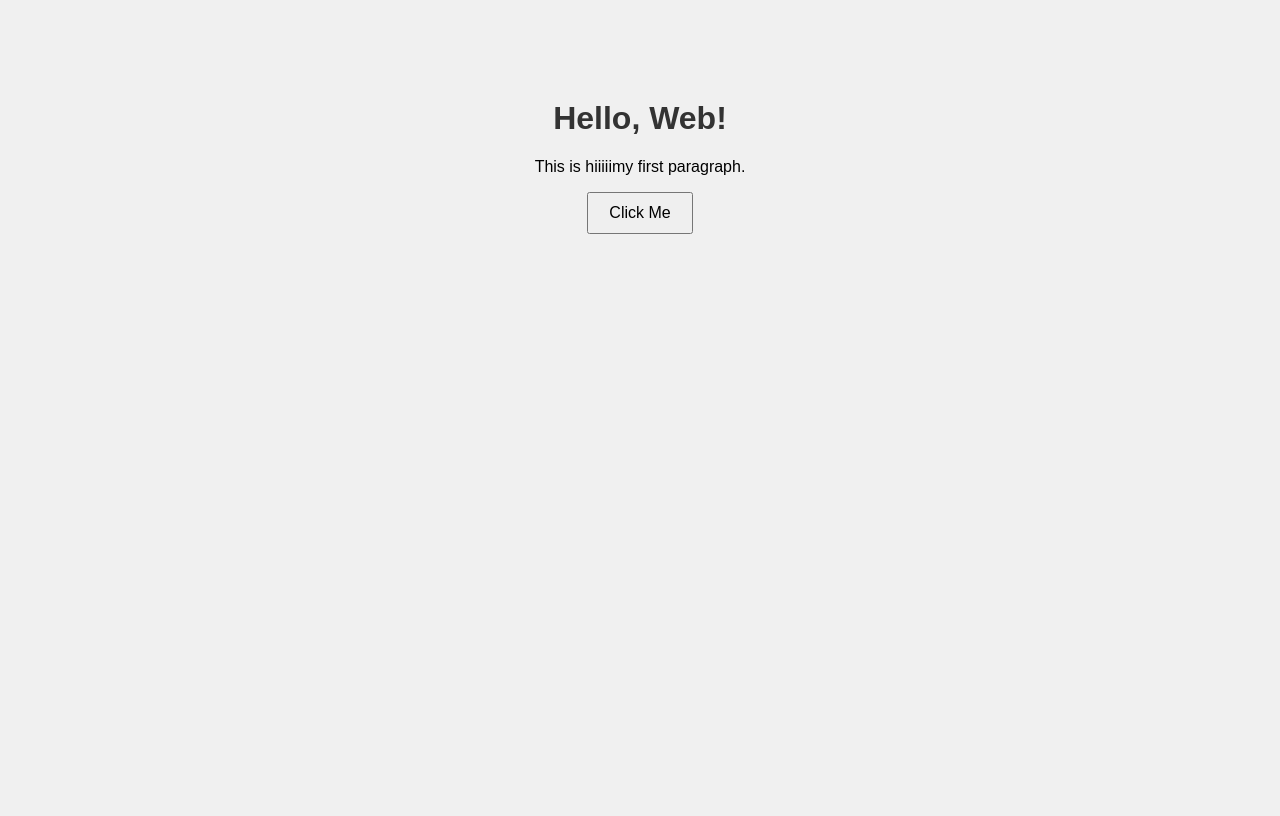
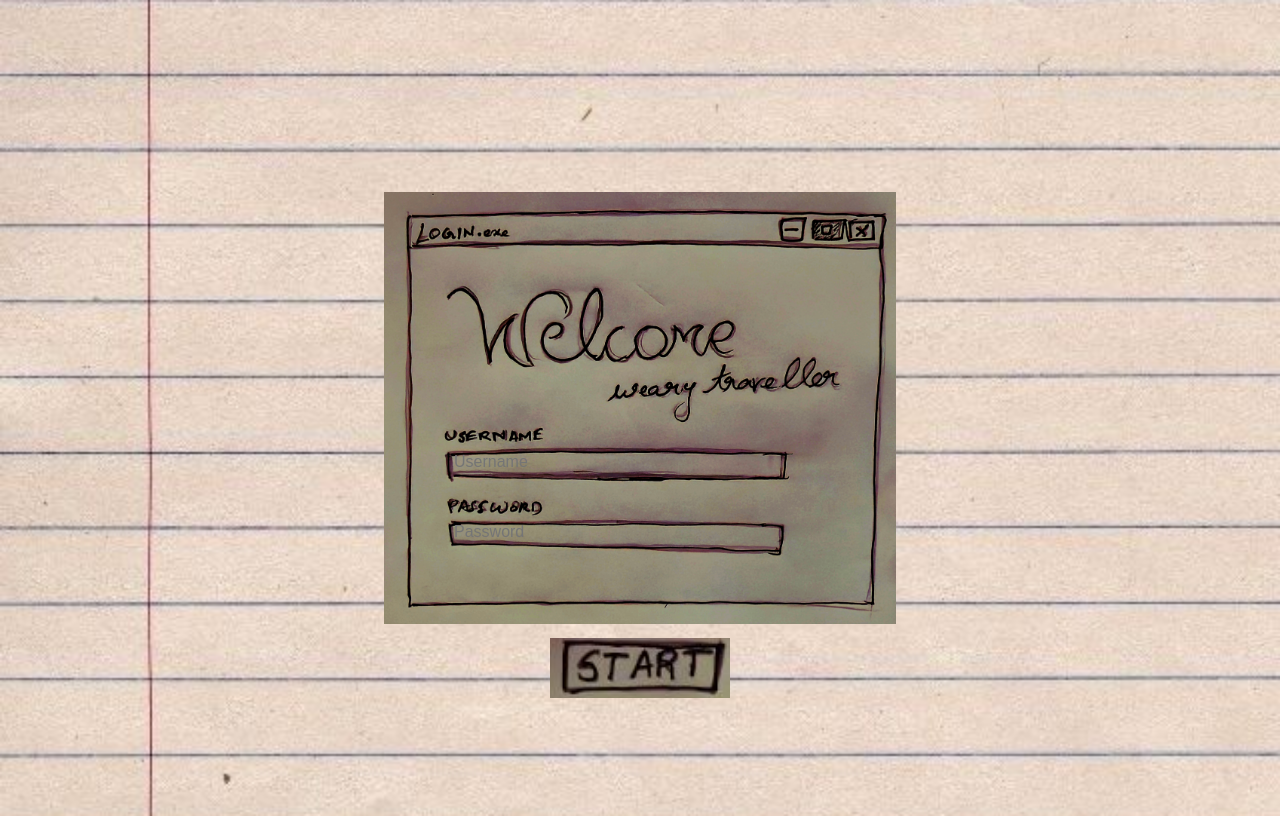
Before and after one commit to Titan121321/Lithium, a plain HTML site: page Questgame/index.html in a window 1280 px wide. Drawn offline with Linux system fonts and the light colour scheme.

Commit message:
Add files via upload

```diff
--- a/Questgame/index.html
+++ b/Questgame/index.html
@@ -1,16 +1,35 @@
 <!DOCTYPE html>
 <html lang="en">
 <head>
-    <meta charset="UTF-8">
-    <meta name="viewport" content="width=device-width, initial-scale=1.0">
-    <title>My First Web Page</title>
-    <link rel="stylesheet" href="style.css">
+  <meta charset="UTF-8">
+  <title>Login System</title>
+  <link rel="stylesheet" href="style.css">
 </head>
 <body>
-    <h1>Hello, Web!</h1>
-    <p>This is hiiiiimy first paragraph.</p>
-    <button id="myButton">Click Me</button>
+  <div class="login-container">
+    <input type="text" id="username" placeholder="Username" />
+    <input type="password" id="password" placeholder="Password" />
+    <button type="button" onclick="login()" class="login-btn">
 
-    <script src="script.js"></script>
+</button>
+    <p id="message"></p>
+  </div>
+
+  <script>
+    function login() {
+      const username = document.getElementById("username").value;
+      const password = document.getElementById("password").value;
+      const message = document.getElementById("message");
+
+      if (username === "user123" && password === "pass123") {
+        message.style.color = "green";
+        message.textContent = "Login successful!";
+        window.location.href = "vanquest.html"; // <== ADD THIS LINE
+      } else {
+        message.style.color = "red";
+        message.textContent = "Invalid credentials.";
+      }
+    }
+  </script>
 </body>
 </html>
--- a/Questgame/script.js
+++ b/Questgame/script.js
@@ -1,3 +1,12 @@
-function changeText() {
-  document.getElementById("greeting").textContent = "You clicked the button!";
+function login() {
+  const username = document.getElementById("username").value;
+  const password = document.getElementById("password").value;
+  const message = document.getElementById("message");
+
+  if (username === "user123" && password === "pass123") {
+    window.location.href = "vanquest.html"; // Immediate redirect
+  } else {
+    message.style.color = "red";
+    message.textContent = "Invalid credentials.";
+  }
 }
--- a/Questgame/style.css
+++ b/Questgame/style.css
@@ -1,16 +1,95 @@
 body {
-  font-family: Arial, sans-serif;
-  text-align: center;
-  margin-top: 100px;
-  background-color: #f0f0f0;
+  font-family: Arial;
+  display: flex;
+  justify-content: center;
+  align-items: center;
+  height: 100vh;
+
+  /* ✅ Background image */
+  background-image: url('assets/paperbg.jpg'); /* Replace with your image path */
+  background-size: cover;
+  background-position: center;
+  background-repeat: no-repeat;
 }
 
-h1 {
-  color: #333;
+
+
+
+input {
+
+
+  position: absolute;
+  left: 60px; /* or whatever value you use */
+  width: 280px;
+  padding: 10px;
+
+  background: transparent;     /* 🔹 Makes the background transparent */
+  border: none;                /* 🔹 Removes the default border */
+  /*border-bottom: 2px solid black; /* Optional: underline style only */
+  color: black;                /* 🔹 Text color inside input */
+  font-size: 16px;             /* 🔹 Size of text */
+  outline: none;
 }
 
-button {
-  padding: 10px 20px;
-  font-size: 16px;
+
+
+.login-btn {
+   margin-top: 480px;
+  margin-left: auto;
+  margin-right: auto;
+  display: block;
+
+  width: 180px;
+  height: 60px;
+
+  background-image: url('Assets/button.jpg');
+  background-size: cover;
+  background-repeat: no-repeat;
+  background-position: center;
+
+  border: none;
   cursor: pointer;
+
+  font-size: 18px;
+  color: white;
+  text-align: center;
 }
+
+
+
+#message {
+  margin-top: 10px;
+  color: red;
+}
+
+.login-container {
+   width: 512px;
+  height: 560px;
+  position: relative;
+  background-image: url('Assets/login box.jpg'); /* This is the image replacing the white box */
+  background-size: contain;
+  background-position: center;
+  padding: 30px;
+  box-sizing: border-box;
+  background-repeat: no-repeat;
+}
+
+#username {
+  position: absolute;
+  top: 315px;  /* Move it lower to align with image */
+  left: 60px;
+  width: 280px;
+}
+
+#password {
+  position: absolute;
+  top: 385px;  /* Adjust based on image field */
+  left: 60px;
+  width: 280px;
+}
+
+#message {
+  text-align: center;
+  display: block;
+  width: 100%;
+}
--- /dev/null
+++ b/Questgame/vanquest style.css
@@ -0,0 +1,57 @@
+/* Full screen background */
+body {
+  margin: 0;
+
+  display: flex;
+  justify-content: center;
+  align-items: center;
+  height: 100vh;
+  background-image: url('assets/paperbg.jpg'); /* Replace with your image path */
+  background-size: cover;
+  background-position: center;
+  background-repeat: no-repeat;
+}
+
+.game-container {
+  position: relative;
+  width: 80vw;
+  aspect-ratio: 16 / 9;
+  overflow: hidden;
+  border: 3px solid #fff;
+  background-color: #111;
+}
+
+.map {
+  width: 100%;
+  height: 100%;
+  object-fit: cover;
+}
+
+
+
+.avatar {
+  position: absolute;
+  width: 8%;
+  aspect-ratio: 1 / 1;
+  border-radius: 50%;
+  left: 46%;
+  transform: translateX(-50%);
+  transition: top 1s linear;
+  z-index: 2;
+}
+
+.newday {
+  width: 70%;
+  height: auto; /* Allow height to scale with aspect ratio */
+  aspect-ratio: 16 / 9; /* Or whatever the image ratio is */
+
+  background-image: url('Assets/day conquered.jpg');
+  background-size: contain;  /* ✅ Shows full image without cropping */
+  background-repeat: no-repeat;
+  background-position: center;
+
+  border: none;
+  cursor: pointer;
+  display: block;
+  margin: 20px auto;
+}
```
Also changed, not shown: Questgame/newday.html (added, +18 -0 lines), Questgame/vanquest script.js (added, +46 -0 lines), Questgame/vanquest.html (added, +17 -0 lines), Questgame/Assets/button.jpg (added), Questgame/Assets/day conquered.jpg (added), Questgame/Assets/login box.jpg (added), Questgame/Assets/neutral.jpg, Questgame/Assets/paperbg.jpg (added), 1 other file.
